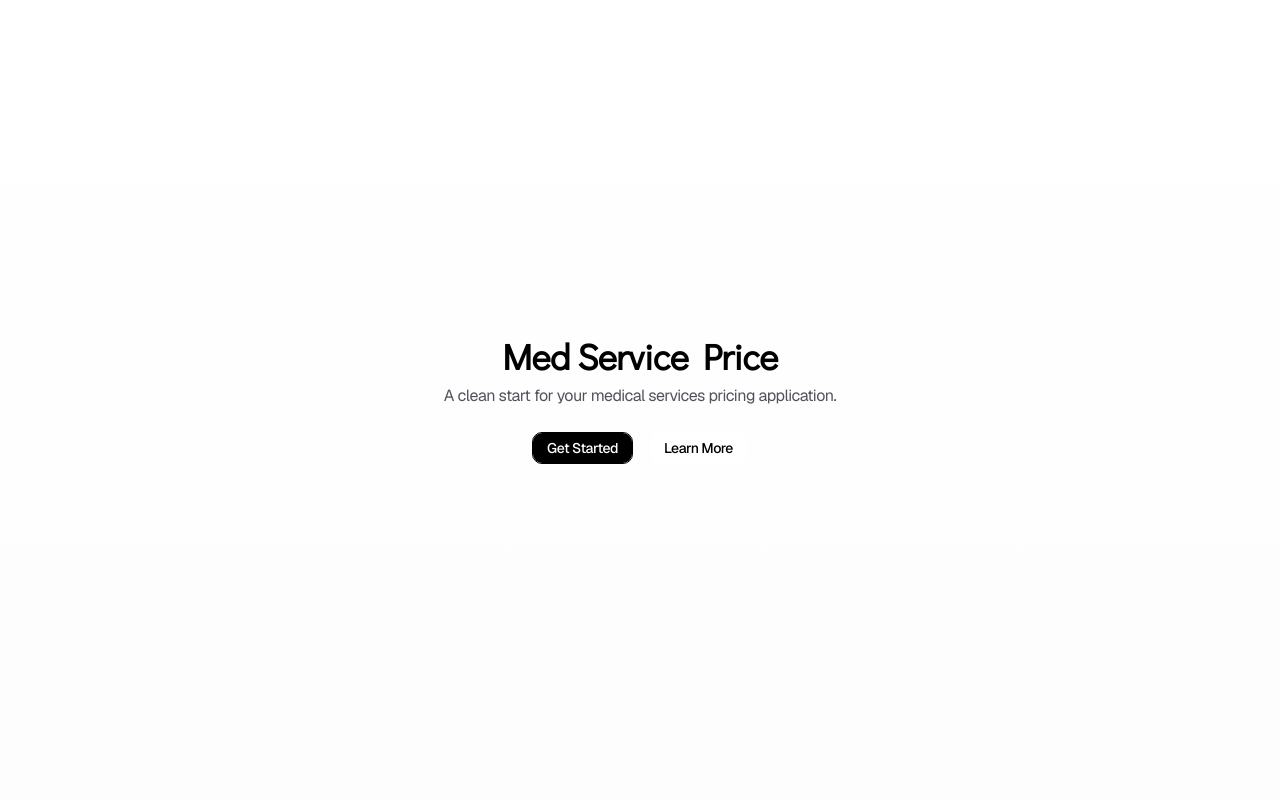
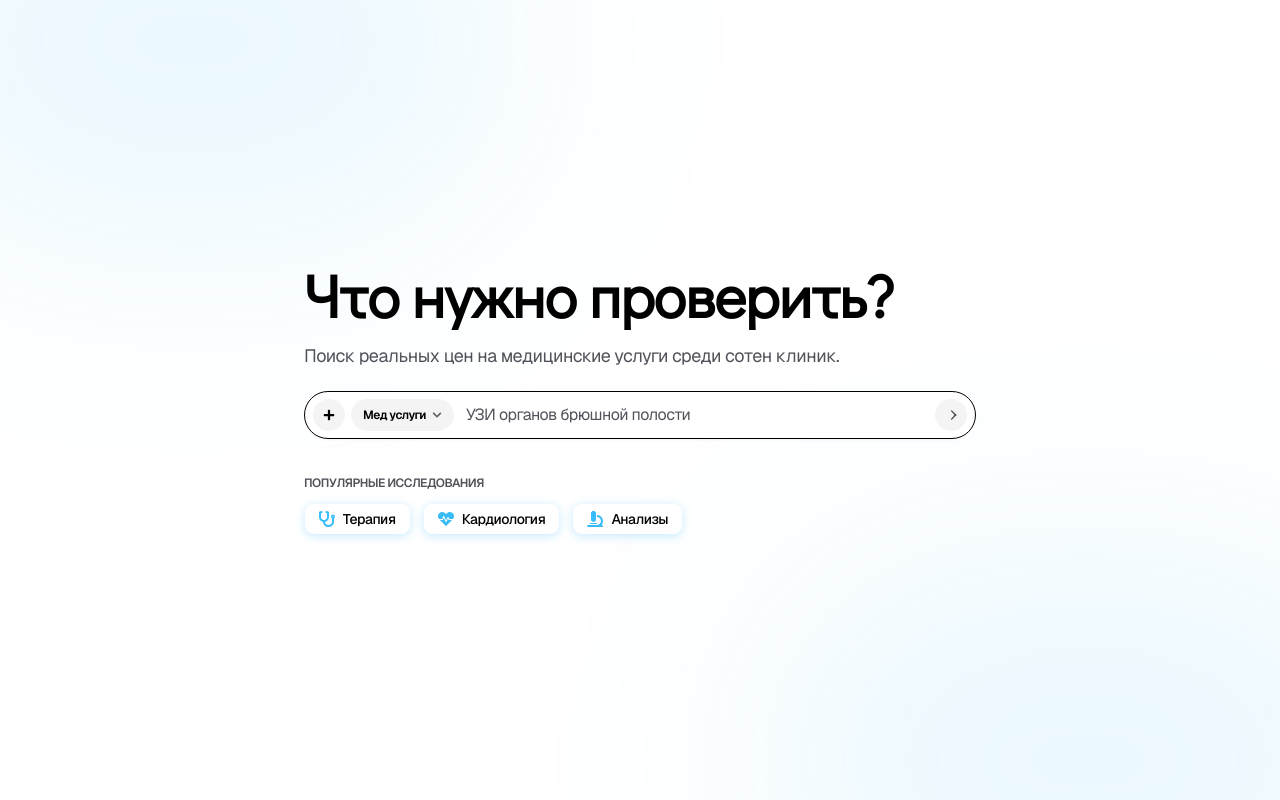
Before and after one commit to echoesonmars/med-service-price, a Next.js app in the folder web/: page / in a window 1280 px wide. Built offline with nearby package versions, Linux system fonts and the light colour scheme.

Commit message:
feat: build search page vertical centering animation and integration of modular search UI

```diff
--- a/web/app/page.tsx
+++ b/web/app/page.tsx
@@ -1,21 +1,222 @@
-import { Button } from "@/components/ui/button";
+"use client";
+
+import { PlaceholdersAndVanishInput } from "@/components/ui/placeholders-and-vanish-input";
+import { SearchFilters } from "@/components/search-filters";
+import { PopularCategories } from "@/components/popular-categories";
+import { SearchSkeletons } from "@/components/search-skeletons";
+import { ServiceCard } from "@/components/service-card";
+import { ServiceItem } from "@/types/search";
+import { FaArrowLeft } from "react-icons/fa";
+import { useState } from "react";
+import { motion, AnimatePresence } from "motion/react";
+import { cn } from "@/lib/utils";
 
 export default function Home() {
+  const placeholders = [
+    "МРТ головного мозга с контрастом",
+    "УЗИ органов брюшной полости",
+    "Прием врача-терапевта",
+    "Клинический анализ крови с лейкоцитарной формулой",
+    "Консультация врача-кардиолога",
+    "Компьютерная томография (КТ) легких"
+  ];
+
+  const mockResults: ServiceItem[] = [
+    {
+      title: "МРТ головного мозга с контрастированием",
+      price: "8 400 ₽",
+      oldPrice: "10 500 ₽",
+      clinic: "Клиника «Медика Сити»",
+      address: "ул. Ленина, д. 45",
+      metro: "Петроградская",
+      distance: "1.2 км",
+      rating: "4.8",
+      reviewsCount: "142 отзыва",
+      badge: "Мед услуги",
+    },
+    {
+      title: "МРТ головного мозга (обзорное)",
+      price: "4 200 ₽",
+      oldPrice: "5 500 ₽",
+      clinic: "Медицинский центр «Скандинавия»",
+      address: "пр. Мира, д. 12",
+      metro: "Проспект Мира",
+      distance: "0.8 км",
+      rating: "4.9",
+      reviewsCount: "89 отзывов",
+      badge: "Мед услуги",
+    },
+    {
+      title: "МРТ головного мозга + сосуды",
+      price: "11 000 ₽",
+      oldPrice: "13 200 ₽",
+      clinic: "Центр диагностики «Энерго»",
+      address: "Киевская ул., д. 8",
+      metro: "Фрунзенская",
+      distance: "2.4 км",
+      rating: "4.7",
+      reviewsCount: "216 отзывов",
+      badge: "Мед услуги",
+    },
+  ];
+
+  const [searchState, setSearchState] = useState<"idle" | "searching" | "done">("idle");
+  const [searchQuery, setSearchQuery] = useState("");
+  const [activeFilter, setActiveFilter] = useState("all");
+
+  const triggerSearch = (queryText: string) => {
+    setSearchQuery(queryText);
+    setSearchState("searching");
+
+    // Simulate search results loading for 2.5 seconds
+    setTimeout(() => {
+      setSearchState("done");
+    }, 2500);
+  };
+
+  const handleChange = (e: React.ChangeEvent<HTMLInputElement>) => {
+    setSearchQuery(e.target.value);
+  };
+
+  const onSubmit = (e: React.FormEvent<HTMLFormElement>) => {
+    e.preventDefault();
+    if (!searchQuery) return;
+    triggerSearch(searchQuery);
+  };
+
+  const resetSearch = () => {
+    setSearchQuery("");
+    setSearchState("idle");
+    setActiveFilter("all");
+  };
+
   return (
-    <main className="flex min-h-screen flex-col items-center justify-center p-6 bg-linear-to-b from-background to-muted/20">
-      <div className="max-w-md w-full text-center space-y-6">
-        <div className="space-y-2">
-          <h1 className="text-4xl font-semibold tracking-tight">Med Service Price</h1>
-          <p className="text-muted-foreground">
-            A clean start for your medical services pricing application.
-          </p>
-        </div>
+    <main
+      className={cn(
+        "flex min-h-screen flex-col items-center p-6 bg-background relative overflow-hidden selection:bg-accent selection:text-accent-foreground",
+        searchState === "idle" ? "justify-center" : "justify-start pt-12 sm:pt-16"
+      )}
+    >
+      {/* Decorative clean radial background gradients for high-end feel */}
+      <div className="absolute top-[-20%] left-[-10%] w-[50%] h-[50%] rounded-full bg-accent/10 blur-[120px] pointer-events-none" />
+      <div className="absolute bottom-[-20%] right-[-10%] w-[50%] h-[50%] rounded-full bg-accent/10 blur-[120px] pointer-events-none" />
 
-        <div className="flex justify-center gap-4">
-          <Button variant="default">Get Started</Button>
-          <Button variant="outline">Learn More</Button>
-        </div>
-      </div>
+      {/* Main interactive wrapper with motion layout */}
+      <motion.div
+        layout="position"
+        transition={{ type: "spring", stiffness: 220, damping: 28 }}
+        className="max-w-2xl w-full text-left space-y-5 relative z-10"
+      >
+        {/* Title and subtitle section (Animate out when searching) */}
+        <AnimatePresence>
+          {searchState === "idle" && (
+            <motion.div
+              initial={{ opacity: 1, height: "auto" }}
+              exit={{ opacity: 0, height: 0, marginBottom: -16, overflow: "hidden" }}
+              transition={{ duration: 0.35, ease: "easeInOut" }}
+              className="space-y-4"
+            >
+              <h1
+                style={{ fontFamily: "var(--font-didact-gothic), sans-serif" }}
+                className="text-5xl md:text-6xl font-bold text-foreground tracking-tight"
+              >
+                Что нужно проверить?
+              </h1>
+              <p className="text-md md:text-lg text-muted-foreground leading-relaxed">
+                Поиск реальных цен на медицинские услуги среди сотен клиник.
+              </p>
+            </motion.div>
+          )}
+        </AnimatePresence>
+
+        {/* Input container row (Input + Back Button when active) */}
+        <motion.div layout className="flex items-center gap-3 w-full">
+          <AnimatePresence mode="popLayout">
+            {searchState !== "idle" && (
+              <motion.div
+                initial={{ opacity: 0, scale: 0.8 }}
+                animate={{ opacity: 1, scale: 1 }}
+                exit={{ opacity: 0, scale: 0.8 }}
+                transition={{ type: "spring", stiffness: 300, damping: 25 }}
+                className="shrink-0"
+              >
+                <button
+                  onClick={resetSearch}
+                  className="h-12 w-12 rounded-full border border-border bg-background hover:bg-zinc-100 dark:hover:bg-zinc-800 text-foreground flex items-center justify-center cursor-pointer transition-colors shadow-sm outline-none"
+                >
+                  <FaArrowLeft className="size-4" />
+                </button>
+              </motion.div>
+            )}
+          </AnimatePresence>
+
+          <div className="flex-1">
+            <PlaceholdersAndVanishInput
+              placeholders={placeholders}
+              onChange={handleChange}
+              onSubmit={onSubmit}
+              value={searchQuery}
+              setValue={setSearchQuery}
+            />
+          </div>
+        </motion.div>
+
+        {/* Filter Pills (Visible when active) */}
+        <AnimatePresence>
+          {searchState !== "idle" && (
+            <motion.div
+              initial={{ opacity: 0, y: 10 }}
+              animate={{ opacity: 1, y: 0 }}
+              exit={{ opacity: 0, y: 10 }}
+              transition={{ delay: 0.1, duration: 0.3 }}
+              className="w-full"
+            >
+              <SearchFilters activeFilter={activeFilter} onFilterChange={setActiveFilter} />
+            </motion.div>
+          )}
+        </AnimatePresence>
+
+        {/* Popular categories layout (Animate out when searching) */}
+        <AnimatePresence>
+          {searchState === "idle" && (
+            <motion.div
+              initial={{ opacity: 1, height: "auto" }}
+              exit={{ opacity: 0, height: 0, marginTop: -12, overflow: "hidden" }}
+              transition={{ duration: 0.35, ease: "easeInOut" }}
+              className="w-full"
+            >
+              <PopularCategories onSelect={triggerSearch} />
+            </motion.div>
+          )}
+        </AnimatePresence>
+
+        {/* Search Results & Loader section */}
+        <AnimatePresence mode="wait">
+          {searchState !== "idle" && (
+            <motion.div
+              initial={{ opacity: 0, y: 20 }}
+              animate={{ opacity: 1, y: 0 }}
+              exit={{ opacity: 0, y: 20 }}
+              transition={{ delay: 0.1, duration: 0.4 }}
+              className="space-y-6 pt-2 w-full"
+            >
+              {searchState === "searching" && (
+                <SearchSkeletons query={searchQuery} />
+              )}
+
+              {searchState === "done" && (
+                <div className="space-y-4">
+                  <div className="space-y-4">
+                    {mockResults.map((item, idx) => (
+                      <ServiceCard key={idx} item={item} index={idx} />
+                    ))}
+                  </div>
+                </div>
+              )}
+            </motion.div>
+          )}
+        </AnimatePresence>
+      </motion.div>
     </main>
   );
 }
```
